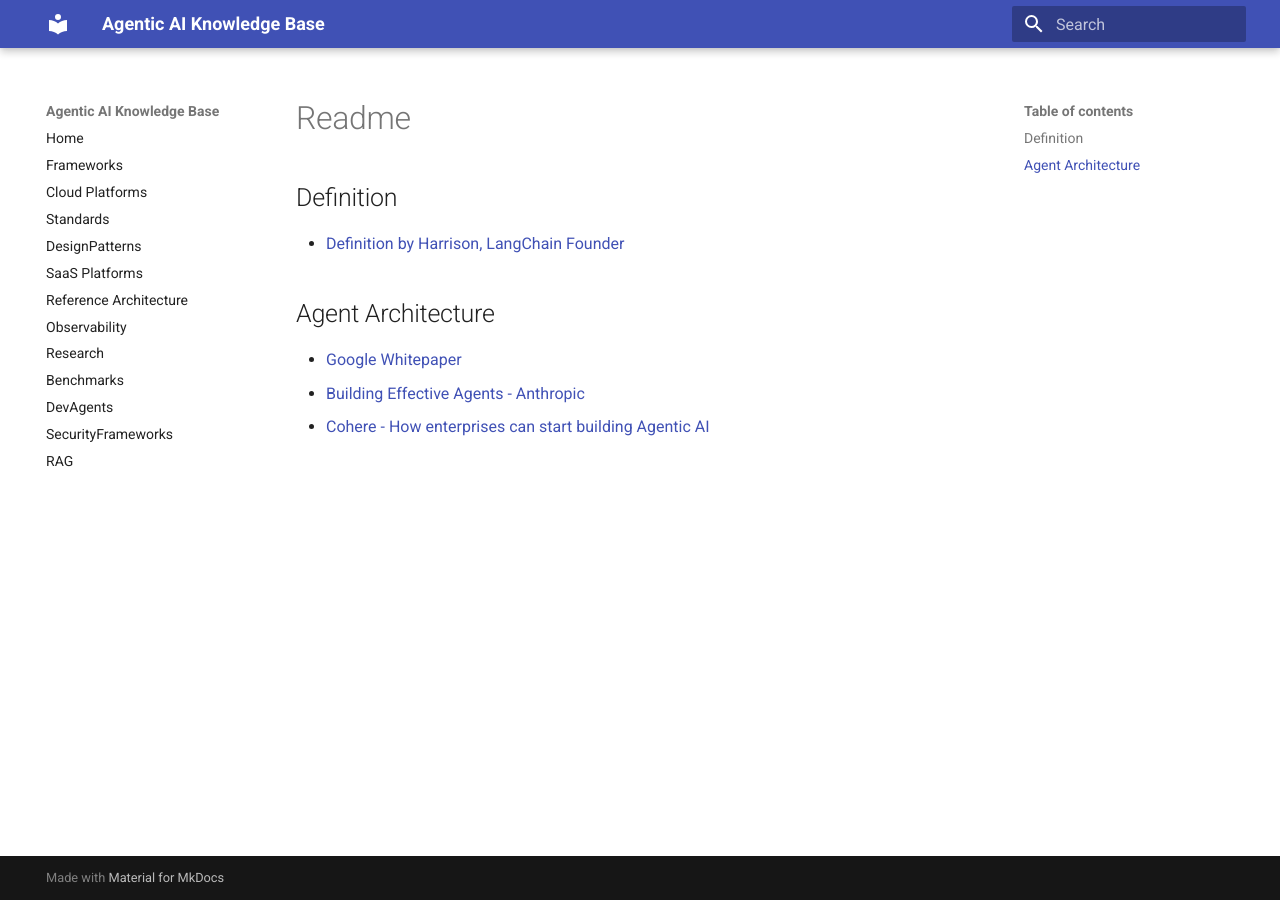
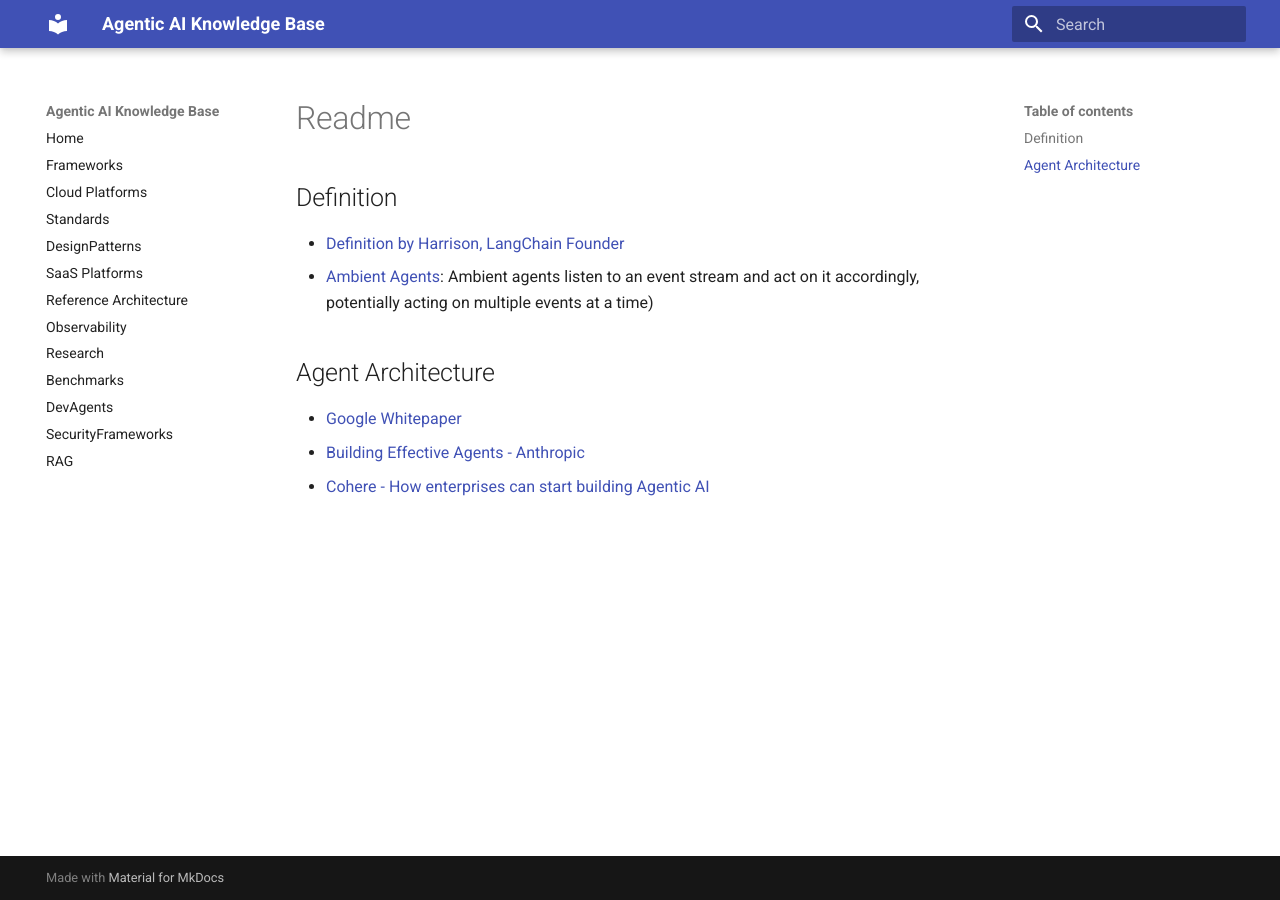
Before and after one commit to ankurkumarz/agentic-ai-knowledge-base, an MkDocs documentation site: the page built from docs/Foundations/Readme.md, in a window 1280 px wide. Built offline with MkDocs 1.6.1 and Material for MkDocs 9.7.7, drawn with Linux system fonts in a browser that asks for light colours.

Commit message:
Update Readme.md

```diff
--- a/docs/Foundations/Readme.md
+++ b/docs/Foundations/Readme.md
@@ -2,6 +2,7 @@
 ## Definition
 
 - [Definition by Harrison, LangChain Founder](https://blog.langchain.dev/what-is-an-agent/)
+- [Ambient Agents](https://blog.langchain.dev/introducing-ambient-agents/): Ambient agents listen to an event stream and act on it accordingly, potentially acting on multiple events at a time)
 
 ## Agent Architecture
 
```
